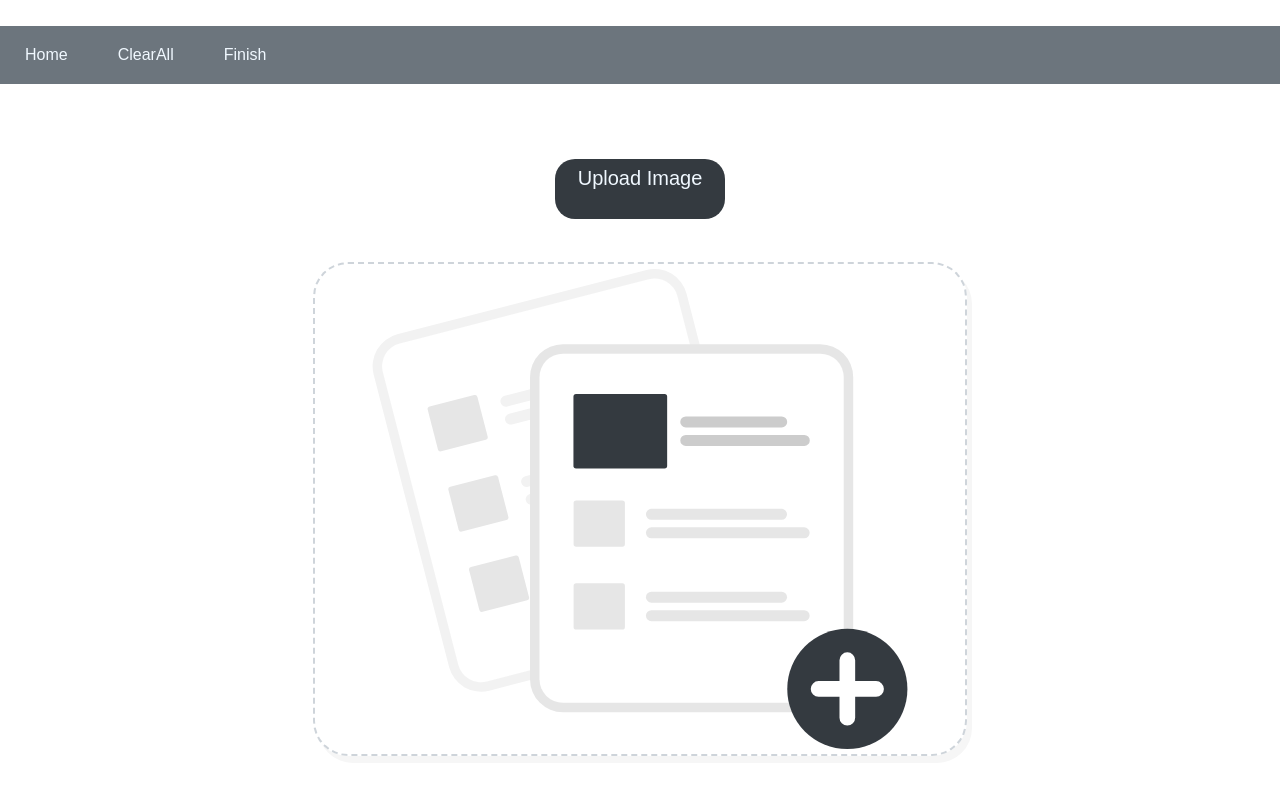
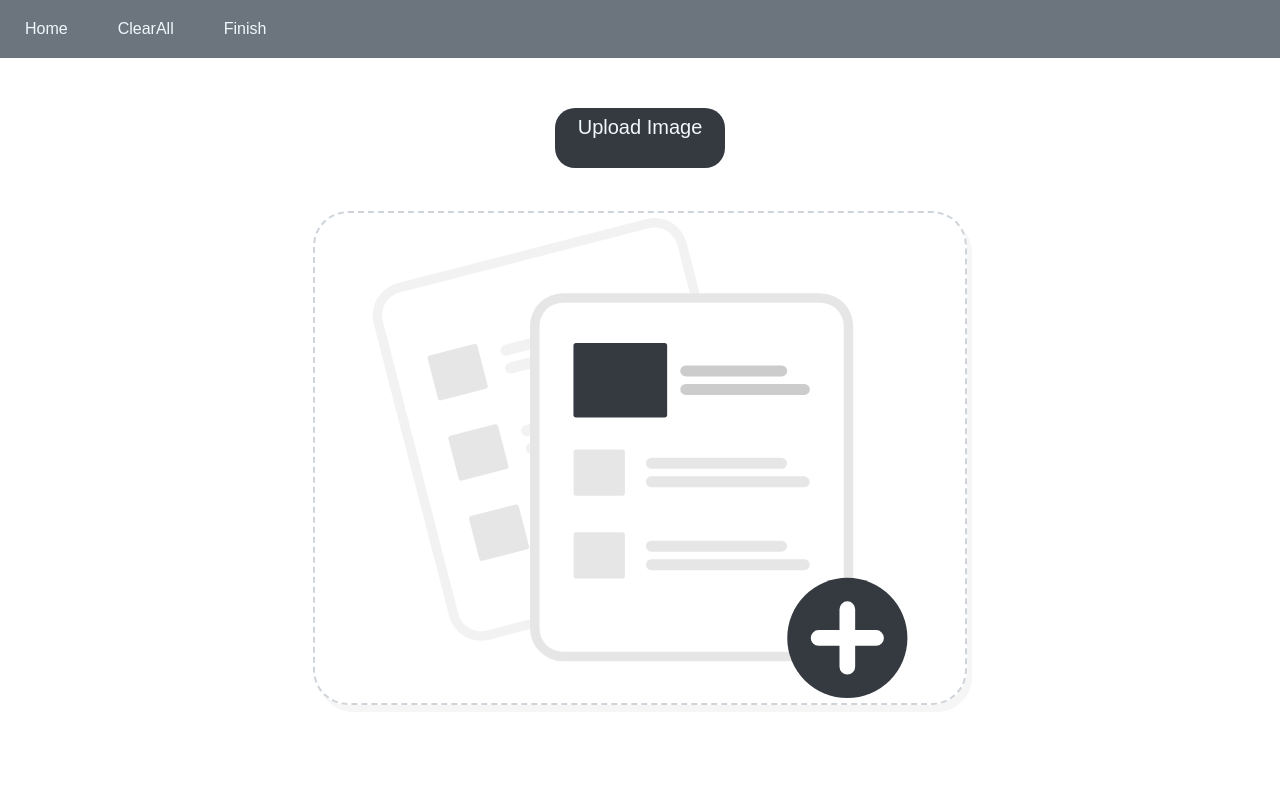
Before and after one commit to SignorPrgrmr/dijkstra-wiring-project, a Vue app: page /Image in a window 1280 px wide. Shown: the top 794 px of the page. Built offline with nearby package versions, Linux system fonts and the light colour scheme.

Commit message:
landing finished

```diff
--- a/src/App.vue
+++ b/src/App.vue
@@ -7,7 +7,7 @@
 body {
   margin: 0;
   padding: 0;
-  height: 100vh;
+  //height: 100vh;
 }
 </style>
 <script>
--- a/src/components/ImgInput/ImgPage.vue
+++ b/src/components/ImgInput/ImgPage.vue
@@ -1,9 +1,7 @@
 <template>
-  <div id="imgPage-container">
-    <the-header></the-header>
-    <input-img></input-img>
-  </div>
-
+  <the-header>
+  </the-header>
+  <input-img></input-img>
 </template>
 
 <script>
@@ -20,11 +18,5 @@ export default {
 
 <!-- Add "scoped" attribute to limit CSS to this component only -->
 <style scoped lang="scss">
-#imgPage-container {
-  display: grid;
-  grid-template-areas:
-  'header'
-  'body';
-  height: 100%;
-}
+
 </style>
--- a/src/components/Landing.vue
+++ b/src/components/Landing.vue
@@ -41,6 +41,10 @@ button:hover{
   color:rgba(255, 255, 255, 1);
 }
 
+</style>
+
+
+<script>
 export default {
 
 }
```
